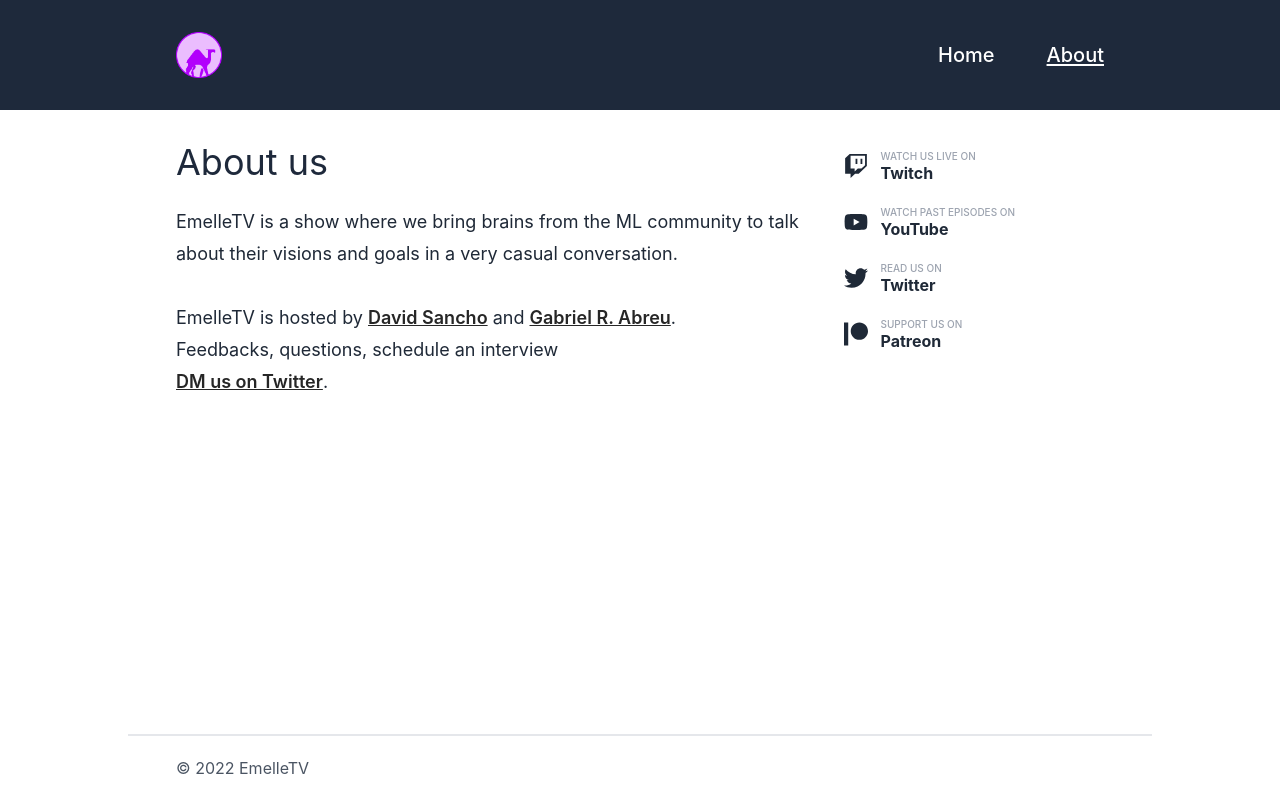
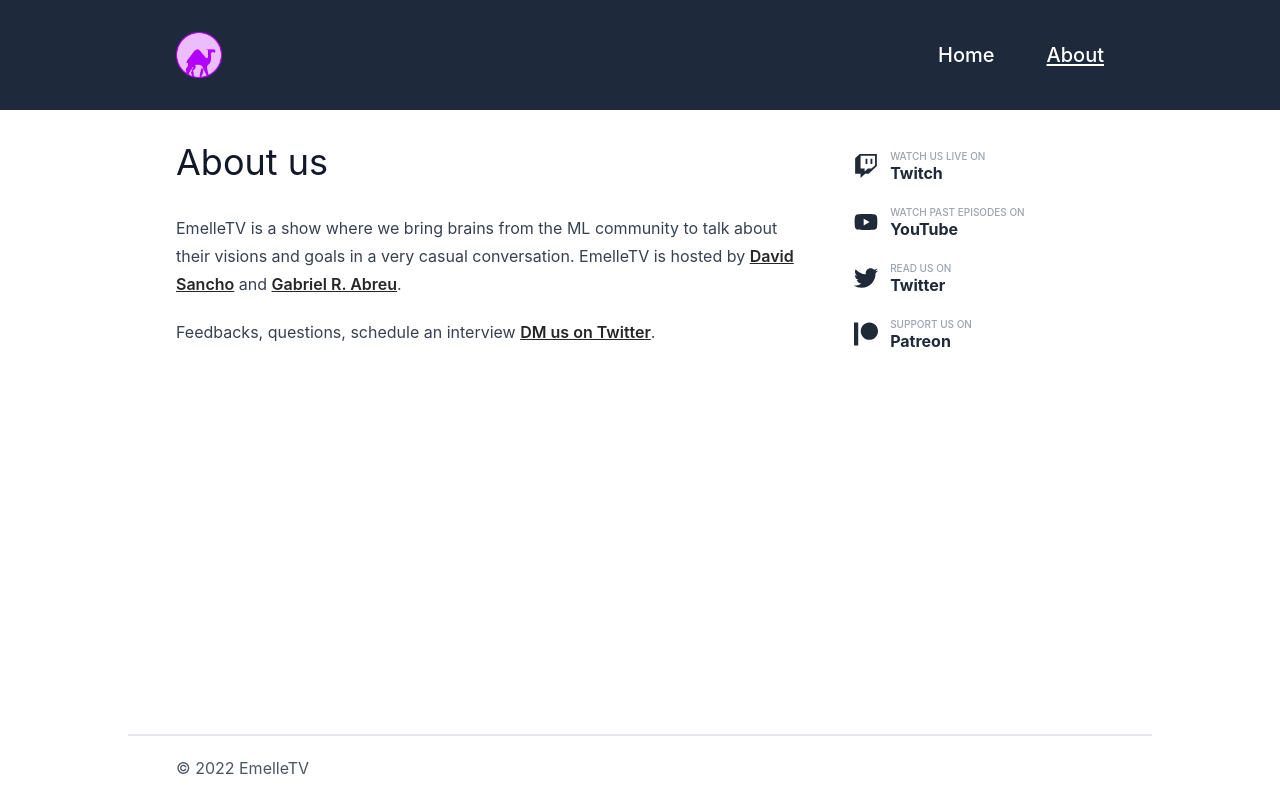
Before and after one commit to emelletv/www, a Next.js app: page /about in a window 1280 px wide. Built offline with nearby package versions, Linux system fonts and the light colour scheme.

Commit message:
Add content and prose styles

```diff
--- a/components/Header.js
+++ b/components/Header.js
@@ -30,8 +30,26 @@ SmallLogo.displayName = "SmallLogo";
 const menuData = [
   { href: "/", title: "Home" },
   { href: "/about", title: "About" },
-  /* { href: "/sponsor", title: "Sponsor" }, */
+  /* { href: "/sponsors", title: "Sponsors" }, */
 ];
+
+const BurgerIcon = () => {
+  return (
+    <svg
+      className="w-6 h-6"
+      aria-hidden="true"
+      fill="currentColor"
+      viewBox="0 0 20 20"
+      xmlns="http://www.w3.org/2000/svg"
+    >
+      <path
+        fillRule="evenodd"
+        d="M3 5a1 1 0 011-1h12a1 1 0 110 2H4a1 1 0 01-1-1zM3 10a1 1 0 011-1h12a1 1 0 110 2H4a1 1 0 01-1-1zM3 15a1 1 0 011-1h12a1 1 0 110 2H4a1 1 0 01-1-1z"
+        clipRule="evenodd"
+      ></path>
+    </svg>
+  );
+};
 
 export const Header = () => {
   const router = useRouter();
@@ -55,19 +73,7 @@ export const Header = () => {
             aria-controls="navbar-default"
             aria-expanded="false"
           >
-            <svg
-              className="w-6 h-6"
-              aria-hidden="true"
-              fill="currentColor"
-              viewBox="0 0 20 20"
-              xmlns="http://www.w3.org/2000/svg"
-            >
-              <path
-                fillRule="evenodd"
-                d="M3 5a1 1 0 011-1h12a1 1 0 110 2H4a1 1 0 01-1-1zM3 10a1 1 0 011-1h12a1 1 0 110 2H4a1 1 0 01-1-1zM3 15a1 1 0 011-1h12a1 1 0 110 2H4a1 1 0 01-1-1z"
-                clipRule="evenodd"
-              ></path>
-            </svg>
+            <BurgerIcon />
           </button>
           <div
             className={clx({
--- a/package.json
+++ b/package.json
@@ -22,6 +22,7 @@
     "tailwindcss": "^3.2.4"
   },
   "devDependencies": {
+    "@tailwindcss/typography": "^0.5.8",
     "eslint": "8.11.0",
     "eslint-config-next": "12.1.0"
   }
--- a/pages/about.js
+++ b/pages/about.js
@@ -7,9 +7,9 @@ import constants from "../constants";
 const Main = ({ children }) => {
   return (
     <main className="layout relative flex-1">
-      <section className="pt-6 text-gray-800 bg-white md:pt-8">
-        <div className="flex text-gray-800">
-          <div className="w-full text-gray-800">
+      <section className="pt-6 bg-white md:pt-8">
+        <div className="flex gap-8">
+          <div className="w-full prose prose-h1:text-4xl prose-h1:leading-10 prose-h1:font-normal prose-h2:font-normal prose-h3:font-normal prose-a:font-semibold prose-a:underline prose-a:cursor-pointer prose-a:text-neutral-800">
             <section>{children}</section>
           </div>
           <Sidebar />
@@ -21,38 +21,24 @@ const Main = ({ children }) => {
 
 const About = () => (
   <Main>
-    <h1 className="mb-6 text-4xl leading-10 text-slate-800">About us</h1>
-    <div className="text-lg leading-8 text-gray-800">
+    <h1>About us</h1>
+    <p>
       EmelleTV is a show where we bring brains from the ML community to talk
-      about their visions and goals in a very casual conversation.
-      <br className="leading-8" />
-      <br className="leading-8" />
-      EmelleTV is hosted by{" "}
-      <a
-        href={constants.authors.davesnx.twitter}
-        className="font-semibold underline cursor-pointer text-neutral-800 hover:opacity-80"
-      >
+      about their visions and goals in a very casual conversation. EmelleTV is
+      hosted by{" "}
+      <a href={constants.authors.davesnx.twitter}>
         {constants.authors.davesnx.name}
       </a>{" "}
       and{" "}
-      <a
-        href={constants.authors.fakenickels.twitter}
-        className="font-semibold underline cursor-pointer text-neutral-800 hover:opacity-80"
-      >
+      <a href={constants.authors.fakenickels.twitter}>
         {constants.authors.fakenickels.name}
       </a>
       .
-      <br className="leading-8" />
-      Feedbacks, questions, schedule an interview
-      <br className="leading-8" />
-      <a
-        href={constants.twitter.url}
-        className="font-semibold underline cursor-pointer text-neutral-800 hover:opacity-80"
-      >
-        DM us on Twitter
-      </a>
-      .
-    </div>
+      <p>
+        Feedbacks, questions, schedule an interview{" "}
+        <a href={constants.twitter.url}>DM us on Twitter</a>.
+      </p>
+    </p>
   </Main>
 );
 
--- a/pages/sponsor.js
+++ b/pages/sponsors.js
@@ -1,9 +1,6 @@
 import Head from "next/head";
 import { Header } from "../components/Header";
 import { Footer } from "../components/Footer";
-/* import { Sidebar } from "../components/Sidebar";
-import constants from "../constants";
-import Image from "next/image"; */
 
 /* export const getStaticProps = async () => {
   const PATREON_API_KEY = process.env.PATREON_API_KEY;
@@ -35,19 +32,39 @@ import Image from "next/image"; */
     .catch((error) => ({ props: { error, episodes: [] } }));
 }; */
 
-export default function SponsorPage() {
+const Main = ({ children }) => {
+  return (
+    <main className="layout relative flex-1">
+      <section className="pt-6 text-gray-800 bg-white md:pt-8">
+        <div className="flex text-gray-800">
+          <article className="w-full text-gray-800 prose prose-h1:text-4xl prose-h1:leading-10 prose-h1:font-normal prose-h2:font-normal prose-h3:font-normal prose-a:font-semibold prose-a:underline prose-a:cursor-pointer prose-a:text-neutral-800">
+            {children}
+          </article>
+        </div>
+      </section>
+    </main>
+  );
+};
+
+export default function SponsorsPage() {
   return (
     <>
       <Head>
-        <title>EmelleTV | Sponsor</title>
+        <title>EmelleTV | Sponsors</title>
       </Head>
       <Header />
-      <div>
-        <h1 className="mb-6 text-4xl leading-10 text-slate-800">Sponsor</h1>
-        <div className="text-lg leading-8 text-gray-800 md:row-span-1">
-          EmelleTV Patreon page
-        </div>
-      </div>
+      <Main>
+        <h1>Sponsors</h1>
+        <p>
+          This page is dedicated to all our sponsors. We are grateful for your
+          support.
+        </p>
+        <h2>Sponsors</h2>
+        <p>
+          This page is dedicated to all our sponsors. We are grateful for your
+          support.
+        </p>
+      </Main>
       <Footer />
     </>
   );
--- a/tailwind.config.js
+++ b/tailwind.config.js
@@ -16,5 +16,5 @@ module.exports = {
       },
     },
   },
-  plugins: [],
+  plugins: [require("@tailwindcss/typography")],
 };
```
Also changed, not shown: 1 other file (tests, documents, lock files or other folders).
